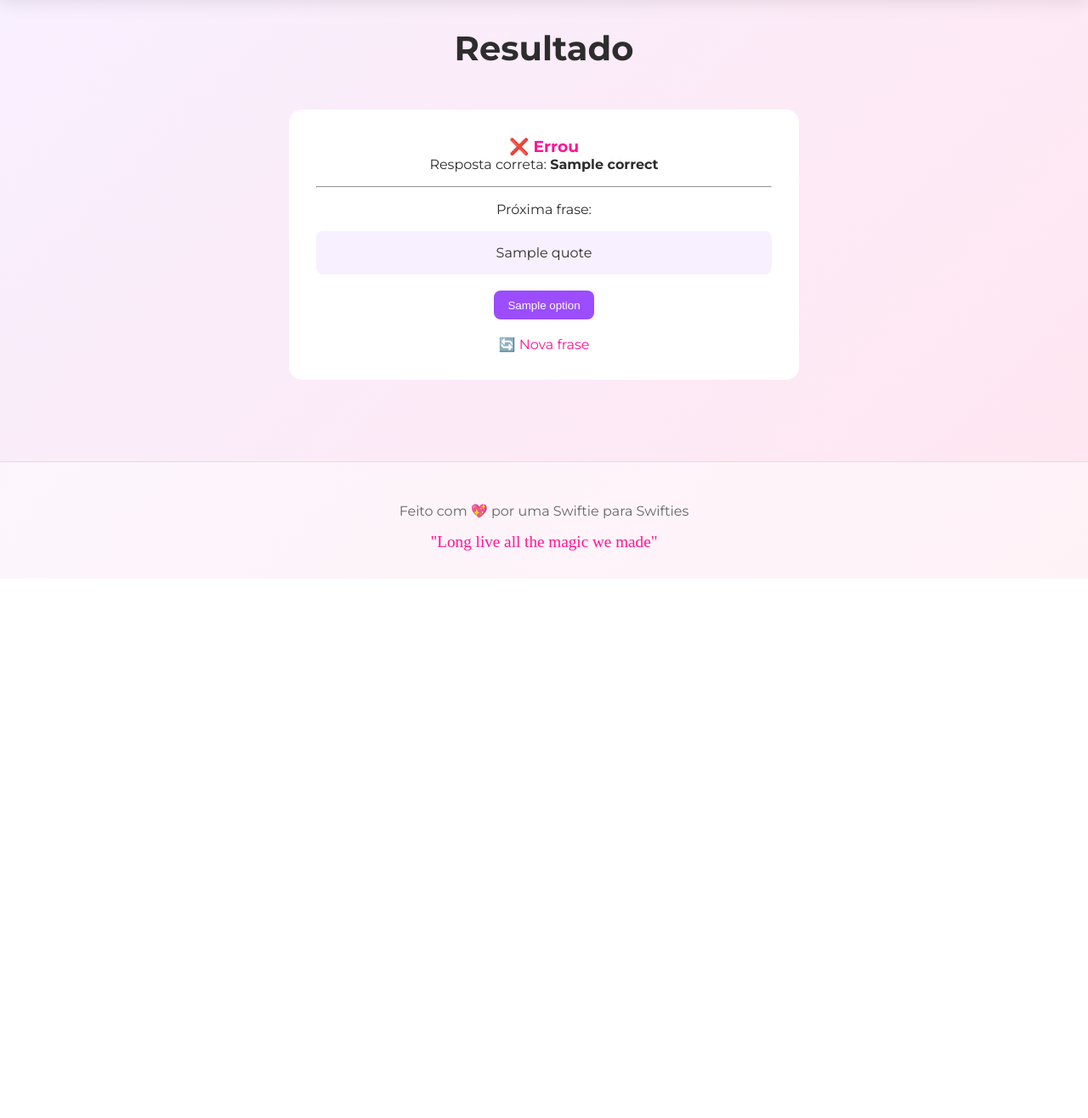
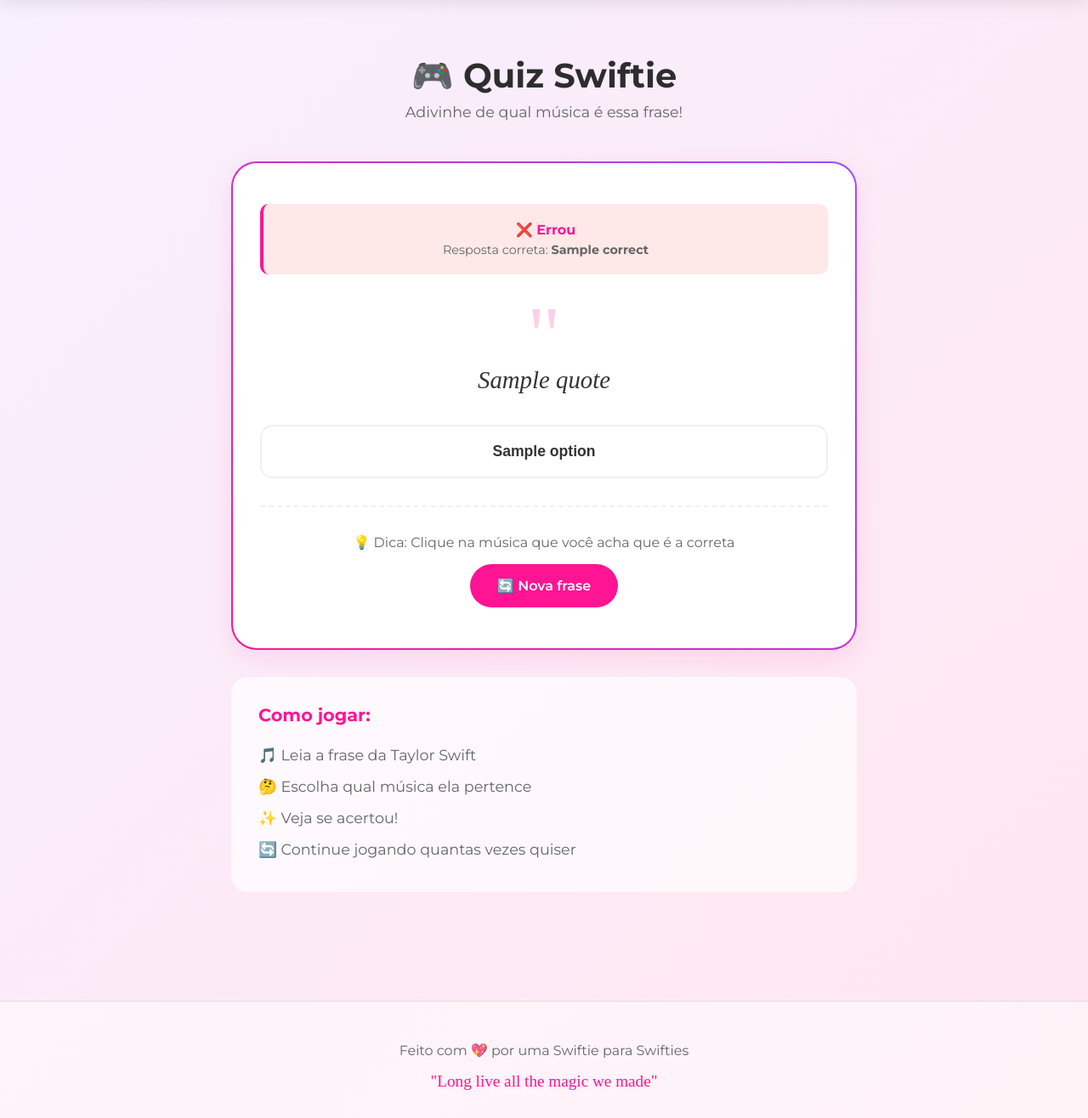
Before and after one commit to isajuca/Taylor-Swift, a Flask app: template templates/quiz_result.html in a window 1280 px wide. Shown: the part 131-1447 px from the top of the page at 85% size. Before the commit the page ends 812 px from the top, so only its background shows below. Run offline with Flask 3, Linux system fonts and the light colour scheme; the template is opened without the code that fills it: most values are stand-ins (such as "Sample title", 1, 10 or a date in 2020); some web fonts are replaced.

Commit message:
melhora quiz

```diff
--- a/templates/quiz_result.html
+++ b/templates/quiz_result.html
@@ -1,40 +1,58 @@
 {% extends "base.html" %}
 
 {% block content %}
+<div class="quiz-container">
     <div class="page-header">
-    <h2>Resultado</h2>
+        <h2>🎮 Quiz Swiftie</h2>
+        <p class="page-description">Adivinhe de qual música é essa frase!</p>
     </div>
 
-<div class="resultado-container" style="max-width:600px;margin:0 auto;text-align:center;">
-    <div style="background:white;padding:2rem;border-radius:15px;">
+    <div class="quiz-card">
+        <!-- Resultado da pergunta anterior -->
         {% if is_correct %}
-        <h3 style="color:#00aa00;">✅ Acertou!</h3>
+        <div style="text-align: center; margin-bottom: 1.5rem; padding: 1rem; background: #e8f5e9; border-radius: 10px; border-left: 4px solid #00aa00;">
+            <p style="color: #00aa00; font-weight: bold; margin: 0;">✅ Acertou!</p>
+        </div>
         {% else %}
-        <h3 style="color:#ff1493;">❌ Errou</h3>
-        <p>Resposta correta: <strong>{{ correct }}</strong></p>
+        <div style="text-align: center; margin-bottom: 1.5rem; padding: 1rem; background: #ffe8e8; border-radius: 10px; border-left: 4px solid #ff1493;">
+            <p style="color: #ff1493; font-weight: bold; margin: 0.3rem 0;">❌ Errou</p>
+            <p style="color: #666; margin: 0.3rem 0; font-size: 0.9rem;">Resposta correta: <strong>{{ correct }}</strong></p>
+        </div>
         {% endif %}
 
-        <hr style="margin:1rem 0;">
-
-        <div class="next-quiz">
-            <p>Próxima frase:</p>
-            <div class="quote-display" style="background:#f8f0ff;padding:1rem;border-radius:8px;margin:1rem 0;">
-                <p>{{ quote.quote }}</p>
+        <!-- Próxima frase -->
+        <div class="quote-display">
+            <span class="quote-mark">"</span>
+            <p class="quiz-quote">{{ quote.quote }}</p>
         </div>
 
-            <form action="{{ url_for('check_answer') }}" method="POST">
+        <!-- Formulário com opções -->
+        <form action="{{ url_for('check_answer') }}" method="POST" class="quiz-form">
             <input type="hidden" name="correct" value="{{ correct_song }}">
-                <div style="display:flex;gap:0.5rem;flex-wrap:wrap;justify-content:center;">
+
+            <div class="options-grid">
                 {% for option in options %}
-                    <button type="submit" name="selected" value="{{ option }}" style="padding:0.6rem 1rem;border-radius:8px;border:none;background:#9b4dff;color:white;cursor:pointer;margin:0.2rem;">{{ option }}</button>
+                <button type="submit" name="selected" value="{{ option }}" class="option-btn">
+                    {{ option }}
+                </button>
                 {% endfor %}
             </div>
         </form>
 
-            <div style="margin-top:1rem;">
-                <a href="/quiz" style="text-decoration:none;color:#ff1493;">🔄 Nova frase</a>
+        <div class="quiz-footer">
+            <p class="quiz-tip">💡 Dica: Clique na música que você acha que é a correta</p>
+            <a href="/quiz" class="new-quiz-btn">🔄 Nova frase</a>
         </div>
     </div>
+
+    <div class="quiz-stats">
+        <h4>Como jogar:</h4>
+        <ul>
+            <li>🎵 Leia a frase da Taylor Swift</li>
+            <li>🤔 Escolha qual música ela pertence</li>
+            <li>✨ Veja se acertou!</li>
+            <li>🔄 Continue jogando quantas vezes quiser</li>
+        </ul>
     </div>
 </div>
 {% endblock %}
```
Lines whose indentation alone changed are shown as unchanged.
